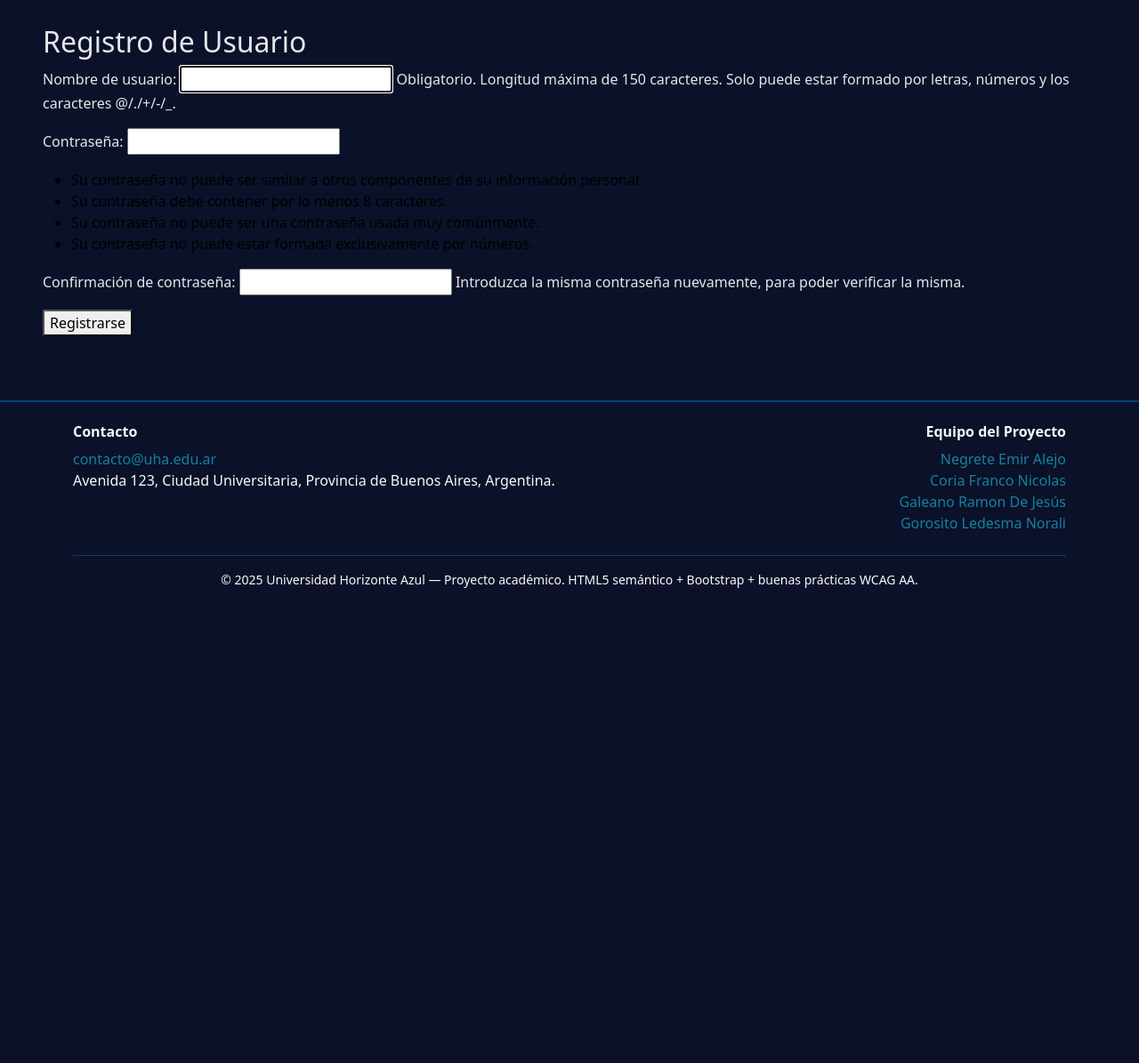
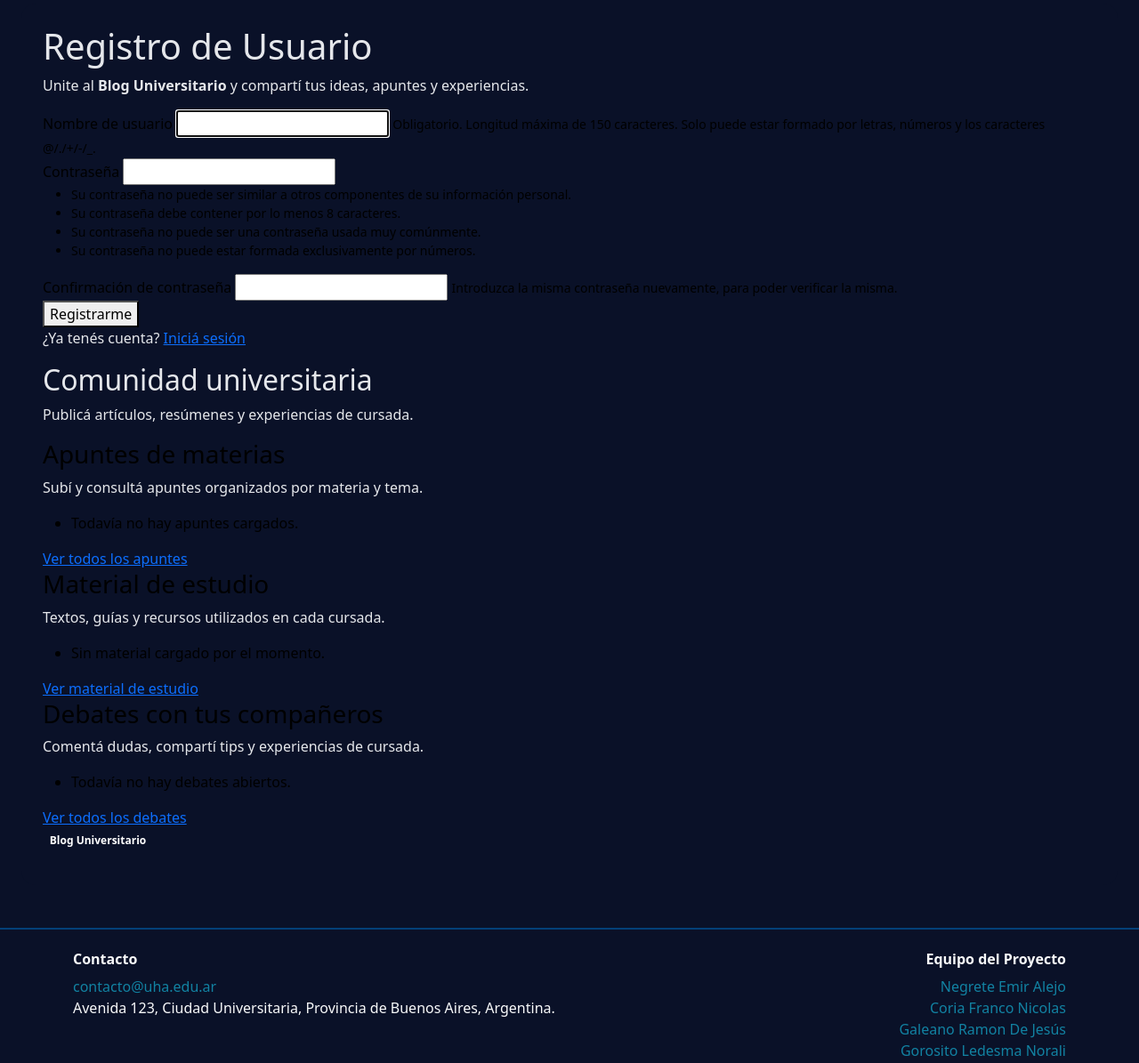
Before and after one commit to Lawcito/academic_blog, a Django app: page /registro/ in a window 1280 px wide. Shown: the part 97-1292 px from the top of the page at 89% size. Before the commit the page ends 758 px from the top, so only its background shows below. Run offline with Django 5.2, Linux system fonts and the light colour scheme.

Commit message:
pre-ramon merge

```diff
--- a/blog_academico/templates/registration/registro.html
+++ b/blog_academico/templates/registration/registro.html
@@ -1,10 +1,122 @@
+{# templates/registration/register.html #}
 {% extends "base.html" %}
+{% load static %}
 
 {% block content %}
-  <h2>Registro de Usuario</h2>
-  <form method="post">
-    {% csrf_token %}
-    {{ form.as_p }}
-    <button type="submit">Registrarse</button>
-  </form>
+<div class="auth-wrapper">
+    <div class="auth-card">
+        <h1 class="auth-title">Registro de Usuario</h1>
+        <p class="auth-subtitle">
+            Unite al <strong>Blog Universitario</strong> y compartí tus ideas, apuntes y experiencias.
+        </p>
+
+        <form method="post" class="auth-form">
+            {% csrf_token %}
+
+            {# Errores generales del formulario #}
+            {% if form.non_field_errors %}
+                <div class="form-errors">
+                    {% for error in form.non_field_errors %}
+                        <p>{{ error }}</p>
+                    {% endfor %}
+                </div>
+            {% endif %}
+
+            {# Campos del formulario #}
+            {% for field in form %}
+                <div class="form-group {% if field.errors %}has-error{% endif %}">
+                    <label for="{{ field.id_for_label }}">{{ field.label }}</label>
+                    {{ field }}
+
+                    {% if field.help_text %}
+                        <small class="help-text">{{ field.help_text|safe }}</small>
+                    {% endif %}
+
+                    {% for error in field.errors %}
+                        <div class="error-msg">{{ error }}</div>
+                    {% endfor %}
+                </div>
+            {% endfor %}
+
+            <button type="submit" class="btn-primary">Registrarme</button>
+        </form>
+
+        <p class="auth-alt">
+            ¿Ya tenés cuenta?
+            <a href="{% url 'login' %}" class="btn-secondary">Iniciá sesión</a>
+        </p>
+    </div>
+
+    <aside class="auth-aside">
+        <div class="auth-aside-content">
+
+            <h2>Comunidad universitaria</h2>
+            <p>Publicá artículos, resúmenes y experiencias de cursada.</p>
+
+            <!-- APUNTES -->
+            <div class="aside-section">
+                <h3>Apuntes de materias</h3>
+                <p class="aside-text">Subí y consultá apuntes organizados por materia y tema.</p>
+
+                <ul class="aside-list">
+                    {% for apunte in ultimos_apuntes %}
+                        <li>
+                            <strong>{{ apunte.titulo }}</strong>
+                            <span class="aside-item-meta">· {{ apunte.materia.nombre }}</span>
+                        </li>
+                    {% empty %}
+                        <li class="aside-empty">Todavía no hay apuntes cargados.</li>
+                    {% endfor %}
+                </ul>
+
+                <a href="{% url 'apuntes_lista' %}" class="aside-link">Ver todos los apuntes</a>
+            </div>
+
+            <!-- MATERIAL -->
+            <div class="aside-section">
+                <h3>Material de estudio</h3>
+                <p class="aside-text">Textos, guías y recursos utilizados en cada cursada.</p>
+
+                <ul class="aside-list">
+                    {% for material in ultimos_materiales %}
+                        <li>
+                            <strong>{{ material.titulo }}</strong>
+                            <span class="aside-item-meta">· {{ material.materia.nombre }}</span>
+                        </li>
+                    {% empty %}
+                        <li class="aside-empty">Sin material cargado por el momento.</li>
+                    {% endfor %}
+                </ul>
+
+                <a href="{% url 'materiales_lista' %}" class="aside-link">Ver material de estudio</a>
+            </div>
+
+            <!-- DEBATES -->
+            <div class="aside-section">
+                <h3>Debates con tus compañeros</h3>
+                <p class="aside-text">Comentá dudas, compartí tips y experiencias de cursada.</p>
+
+                <ul class="aside-list">
+                    {% for debate in ultimos_debates %}
+                        <li>
+                            <a href="{% url 'debate_detalle' debate.pk %}">
+                                {{ debate.titulo }}
+                                <span class="aside-item-meta">· {{ debate.materia.nombre }}</span>
+                            </a>
+                        </li>
+                    {% empty %}
+                        <li class="aside-empty">Todavía no hay debates abiertos.</li>
+                    {% endfor %}
+                </ul>
+
+                <a href="{% url 'debates_lista' %}" class="aside-link">Ver todos los debates</a>
+            </div>
+
+            <p class="aside-footer">
+                <span class="badge">Blog Universitario</span>
+            </p>
+        </div>
+    </aside>
+</div>
+
 {% endblock %}
```
